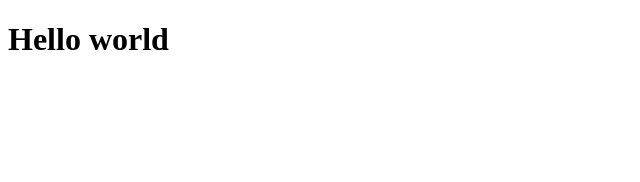
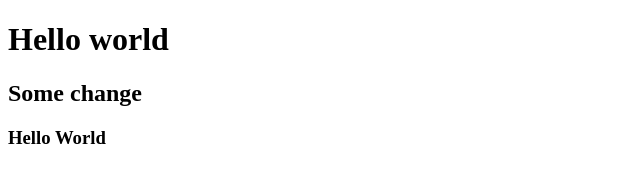
Before and after one commit to vinutha91/MileageCalculatorApp, a website: page index.html in a window 1280 px wide. Shown: the whole page, without its empty margins (0-640 px from the left). Drawn offline with Linux system fonts and the light colour scheme.

Commit message:
[CC-1105] | Add Trip | Added changes to the config

```diff
--- a/index.html
+++ b/index.html
@@ -8,5 +8,7 @@
 </head>
 <body>
     <h1>Hello world</h1>
+    <h2>Some change</h2>
+    <h3>Hello World</h3>
 </body>
 </html>
```
